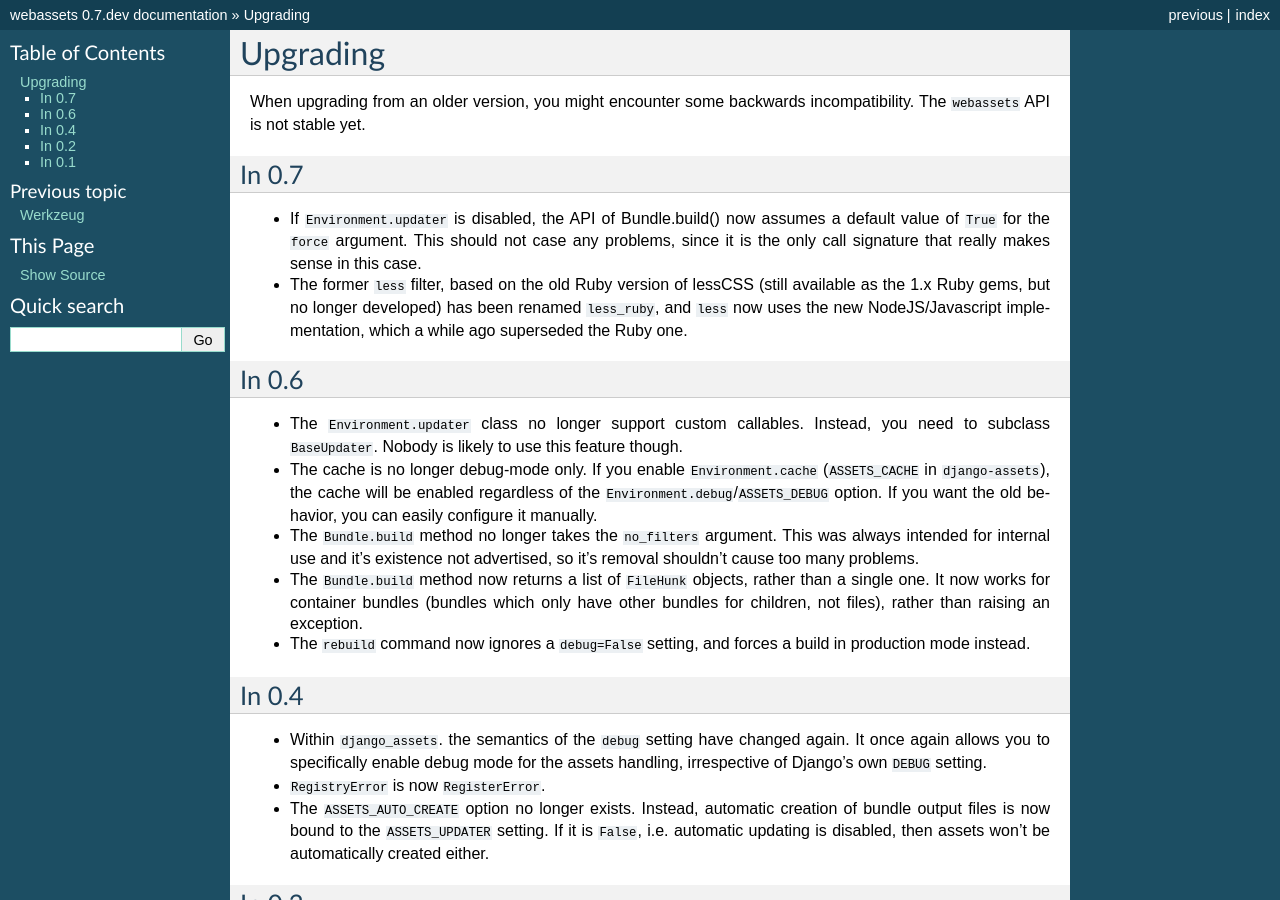
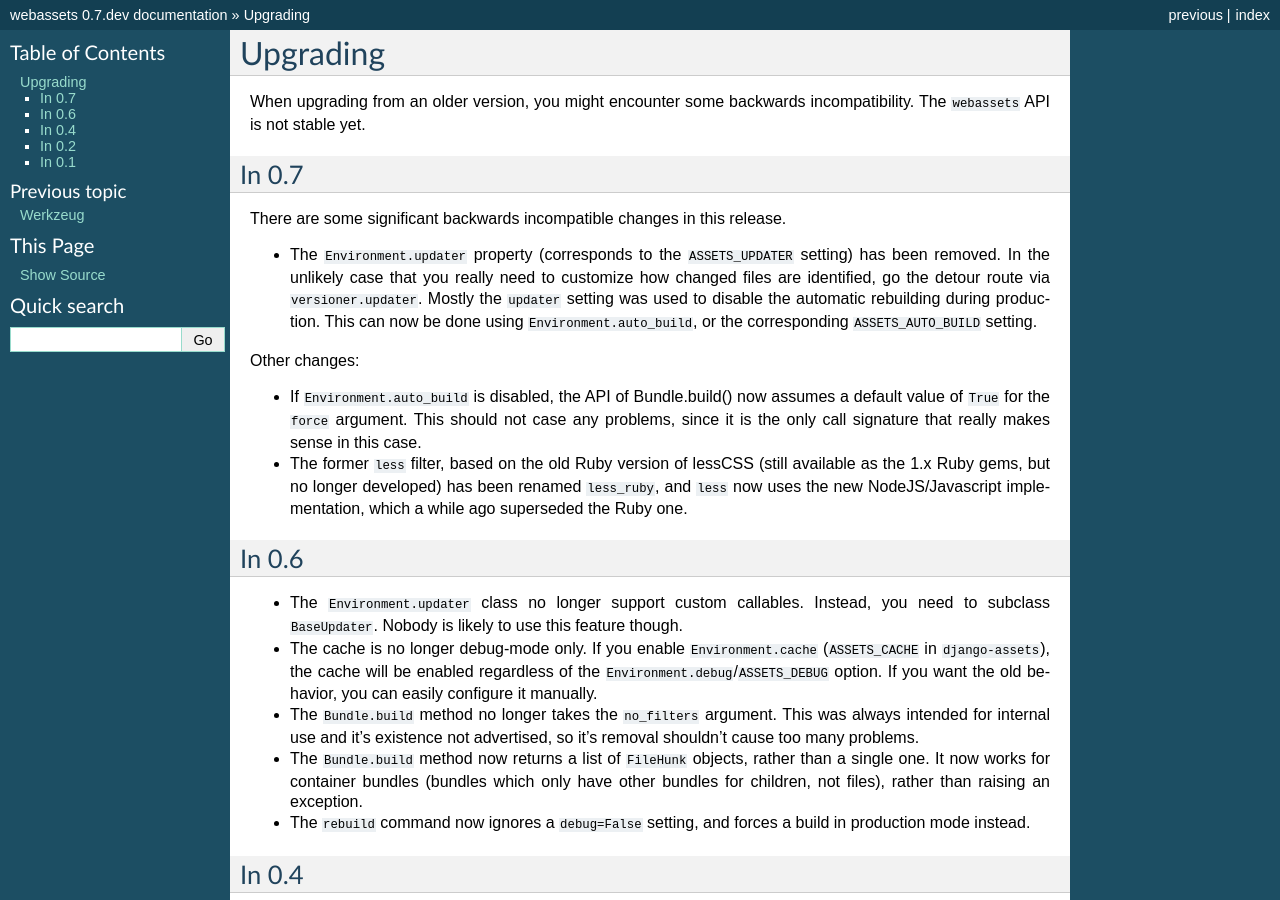
Before and after one commit to miracle2k/webassets, a Sphinx documentation site: the page built from docs/upgrading.rst, in a window 1280 px wide and 900 px high. Built offline with Sphinx 7.4.7, drawn with Linux system fonts in a browser that asks for light colours.

Commit message:
Start documenting this branch's changes.

```diff
--- a/docs/upgrading.rst
+++ b/docs/upgrading.rst
@@ -10,7 +10,19 @@
 In 0.7
 ~~~~~~
 
-- If ``Environment.updater`` is disabled, the API of Bundle.build()
+There are some significant backwards incompatible changes in this release.
+
+- The ``Environment.updater`` property (corresponds to the
+  ``ASSETS_UPDATER`` setting) has been removed. In the unlikely case that
+  you really need to customize how changed files are identified, go the
+  detour route via ``versioner.updater``. Mostly the ``updater`` setting
+  was used to disable the automatic rebuilding during production. This can
+  now be done using ``Environment.auto_build``, or the corresponding
+  ``ASSETS_AUTO_BUILD`` setting.
+
+Other changes:
+
+- If ``Environment.auto_build`` is disabled, the API of Bundle.build()
   now assumes a default value of ``True`` for the ``force`` argument.
   This should not case any problems, since it is the only call signature
   that really makes sense in this case.
```
